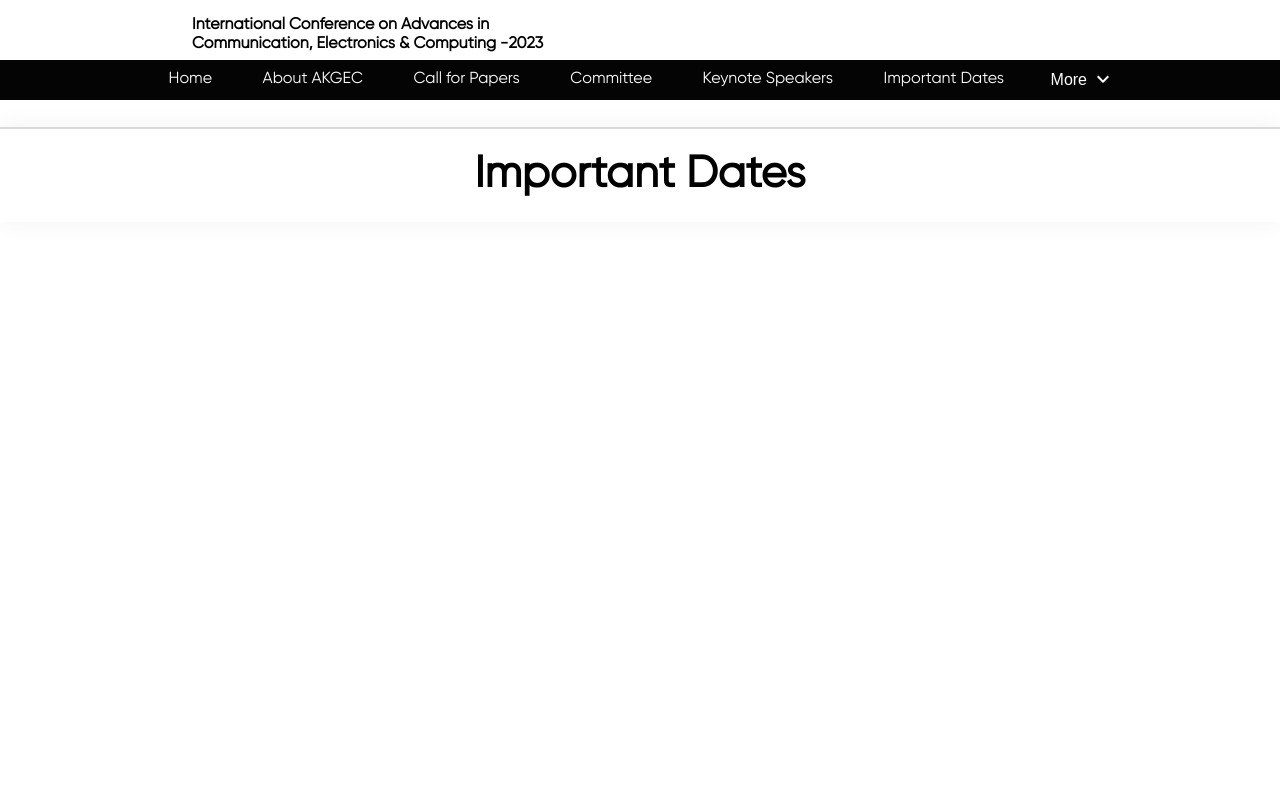
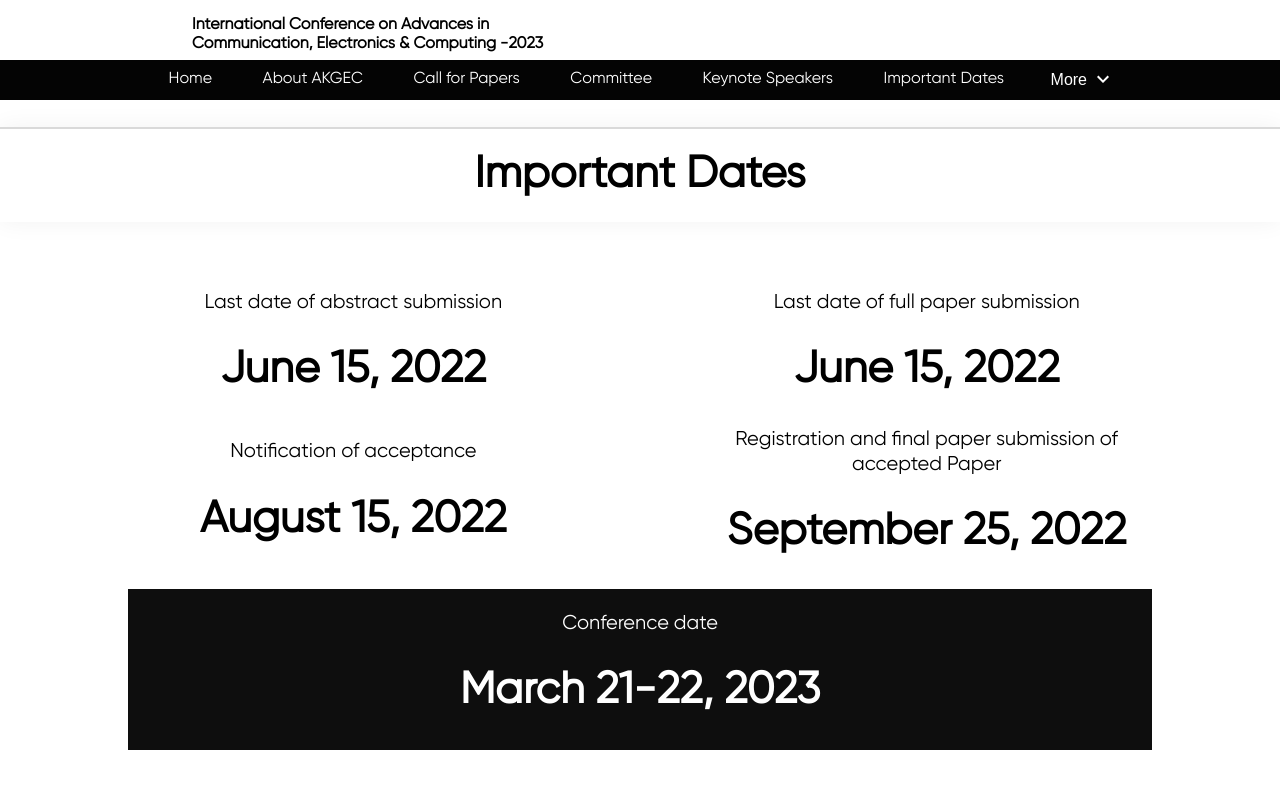
Before and after one commit to saksham-tiwari/ece, a React (Create React App) app: page /important-dates in a window 1280 px wide. Shown: the top 800 px of the page. Built offline with nearby package versions, Linux system fonts and the light colour scheme.

Commit message:
Added important dates page

```diff
--- a/src/About.jsx
+++ b/src/About.jsx
@@ -1,9 +1,12 @@
-import React from 'react'
+import React, { useEffect } from 'react'
 import about from "./assets/about.png"
 import Footer from './Footer'
 import Navbar from './Navbar'
 
 const About = () => {
+  useEffect(()=>{
+    window.scrollTo(0, 0);
+  },[])
   return (
     <>
         <Navbar/>
--- a/src/ImpDates.jsx
+++ b/src/ImpDates.jsx
@@ -1,7 +1,11 @@
-import React from 'react'
+import React, { useEffect } from 'react'
+import Footer from './Footer'
 import Navbar from './Navbar'
 
 const ImpDates = () => {
+  useEffect(()=>{
+    window.scrollTo(0, 0);
+  },[])
   return (
     <>
       <Navbar/>
@@ -10,7 +14,33 @@ const ImpDates = () => {
       <h1 className='heading' style={{textAlign:"center"}}>Important Dates</h1>
       <br/>
       <br/>
-      <div></div>
+      <div className='impDateFlex' style={{}}>
+        <div>
+        Last date of abstract submission
+        <h1>June 15, 2022</h1>
+        </div>
+        <div>
+        Last date of full paper submission
+        <h1>June 15, 2022</h1>
+        </div>
+        <div>
+        Notification of acceptance
+        <h1>August 15, 2022</h1>
+        </div>
+        <div>
+        Registration and final paper submission of accepted Paper
+        <h1>September 25, 2022</h1>
+        </div>
+      </div>
+      <div className='blackDates'>
+      <p>Conference date</p>
+      <h1>March 21-22, 2023</h1>
+      </div>
+
+      <br/>
+      <br/>
+      <br/>
+      <Footer/>
     </>
   )
 }
--- a/src/Registration.jsx
+++ b/src/Registration.jsx
@@ -1,8 +1,11 @@
-import React from 'react'
+import React, { useEffect } from 'react'
 import Footer from './Footer'
 import Navbar from './Navbar'
 
 const Registration = () => {
+    useEffect(()=>{
+        window.scrollTo(0, 0);
+    },[])
   return (
     <>
         <Navbar/>
--- a/src/index.css
+++ b/src/index.css
@@ -398,6 +398,38 @@ a:hover{
   cursor: pointer;
 }
 
+.impDateFlex{
+  display:flex;
+  flex-wrap:wrap;
+  justify-content:space-evenly;
+  align-items:center;
+  text-align: center;
+  font-size: 20px;
+}
+
+.impDateFlex div{
+  margin-left: 20px;
+  margin-right: 20px;
+  width: 400px;
+}
+
+.impDateFlex h1{
+  font-size: 44px;
+}
+
+.blackDates{
+  background-color: #0E0E0E;
+  width: 80%;
+  margin-left: 10%;
+  font-size: 20px;
+  text-align: center;
+  color: white;
+  padding-top: 2px;
+  padding-bottom: 2px;
+}
+.blackDates h1{
+  font-size: 44px;
+}
 @media only screen and (max-width:460px){
   .top>p{
     margin-left: 2.5%;
```
